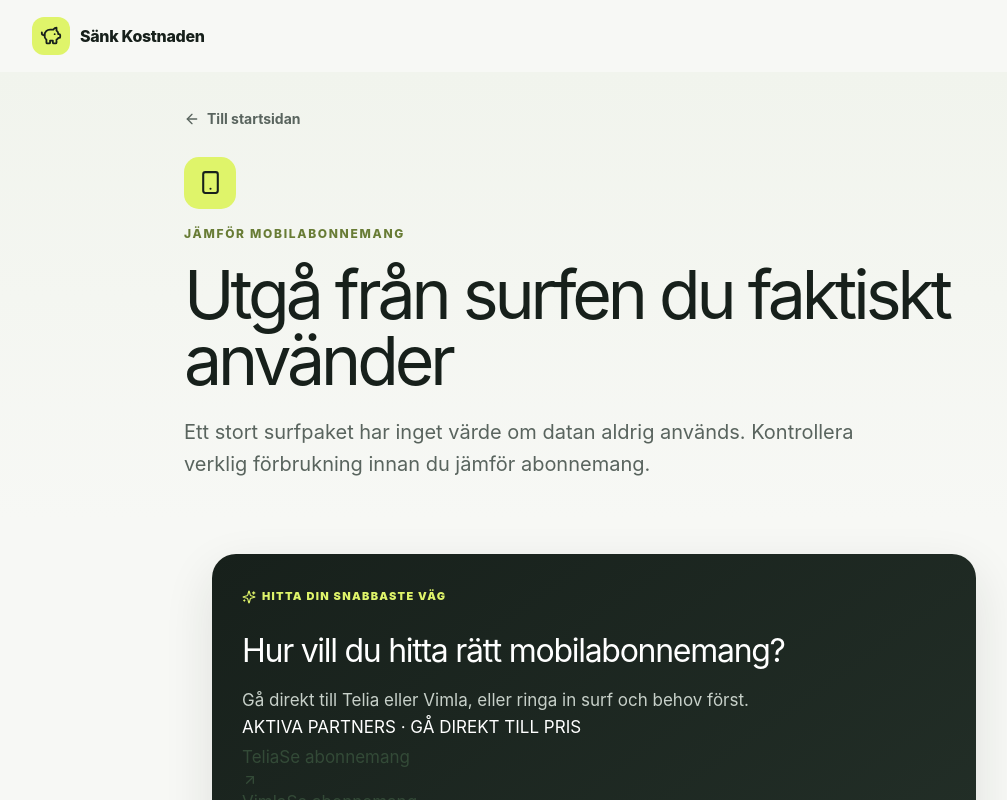
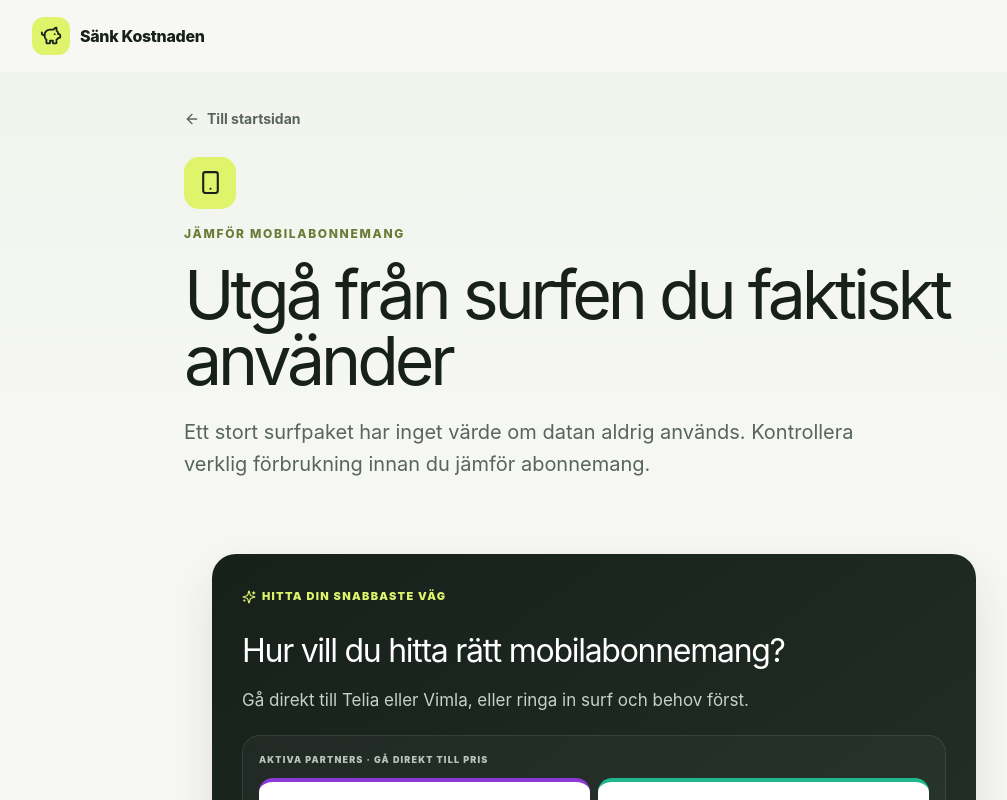
Before and after one commit to arvidlandin-cpu/sankkostnaden, a Next.js app: page /mobil in a window 1280 px wide. Shown: the top 800 px of the page, without its empty margins (46-1053 px from the left). Built offline with nearby package versions, Linux system fonts and the light colour scheme.

Commit message:
Style fast partner conversion shortcuts

```diff
--- a/styles/global.css
+++ b/styles/global.css
@@ -641,3 +641,29 @@ footer .brand {
 .partnerCardBrand.isSveland .partnerButton{background:#087b4f}
 .partnerCardBrand .commercialTag{white-space:nowrap}
 @media(max-width:520px){.partnerCardTop{align-items:center}.partnerCardBrand{min-height:230px}.partnerLogo b{font-size:23px}.partnerLogoLassie b{font-size:28px}.partnerCardBrand .commercialTag{font-size:8px}}
+
+
+/* Fast conversion shortcuts */
+.partnerExpress{margin-top:22px;padding:16px;border:1px solid #ffffff18;border-radius:18px;background:#ffffff08}
+.partnerExpressLabel{font-size:9px;font-weight:900;letter-spacing:.13em;color:#b9c5bc;margin-bottom:10px}
+.partnerExpressGrid{display:grid;grid-template-columns:repeat(auto-fit,minmax(145px,1fr));gap:8px}
+.partnerExpressCard{min-width:0;display:flex;flex-direction:column;justify-content:space-between;gap:16px;padding:16px;border-radius:14px;background:#fff;color:#17201b!important;text-decoration:none!important;transition:.16s ease;border-top:4px solid #dff46a}
+.partnerExpressCard:hover{transform:translateY(-2px)}
+.expressBrand{font-size:20px;font-weight:900;letter-spacing:-.045em;overflow-wrap:anywhere}
+.expressAction{display:flex;align-items:center;justify-content:space-between;gap:5px;font-size:11px;font-weight:800;color:#566159}
+.brandTelia{border-top-color:#8c39d8!important}.brandTelia .expressBrand{color:#7d28c8}
+.brandVimla{border-top-color:#20b78c!important}.brandVimla .expressBrand{color:#087d62}
+.brandBredbandsval{border-top-color:#2476d8!important}.brandBredbandsval .expressBrand{color:#175ea9}
+.brandLassie{border-top-color:#6d5ce7!important}.brandLassie .expressBrand{color:#5948c9}
+.brandSveland{border-top-color:#087b4f!important}.brandSveland .expressBrand{color:#087b4f}
+.livePartnerDock{max-width:1120px;margin:34px auto 10px;padding:26px 28px}
+.livePartnerDockHead{display:flex;align-items:end;justify-content:space-between;gap:30px;margin-bottom:16px}
+.livePartnerDockHead>div{display:grid;gap:5px}.livePartnerDockHead span{font-size:10px;font-weight:900;letter-spacing:.13em;color:#687c35}.livePartnerDockHead strong{font-size:25px;letter-spacing:-.035em}
+.livePartnerDockHead p{max-width:390px;margin:0;color:#687269;font-size:13px;line-height:1.5}
+.livePartnerDockGrid{display:grid;grid-template-columns:repeat(5,1fr);gap:9px}
+.livePartnerPill{min-width:0;min-height:88px;display:flex;align-items:center;justify-content:space-between;gap:8px;padding:15px;border-radius:15px;background:#fff;border:1px solid #dfe5dc;border-top:4px solid #dff46a;color:#17201b;text-decoration:none;box-shadow:0 7px 20px #17201b08;transition:.16s ease}
+.livePartnerPill:hover{transform:translateY(-2px);box-shadow:0 12px 28px #17201b12}
+.livePartnerPill span{min-width:0;display:grid;gap:2px}.livePartnerPill small{font-size:8px;letter-spacing:.1em;font-weight:900;color:#778178}.livePartnerPill b{font-size:16px;letter-spacing:-.025em;overflow-wrap:anywhere}.livePartnerPill svg{flex:0 0 auto}
+.livePartnerDisclosure{display:block;margin-top:10px;color:#7b857e;font-size:10px}
+@media(max-width:800px){.livePartnerDockGrid{grid-template-columns:repeat(2,1fr)}.livePartnerDockHead{align-items:start;flex-direction:column;gap:8px}}
+@media(max-width:520px){.livePartnerDock{padding:20px 18px;margin-top:18px}.livePartnerDockGrid{display:flex;overflow-x:auto;scroll-snap-type:x mandatory;padding-bottom:5px}.livePartnerPill{flex:0 0 72%;scroll-snap-align:start}.livePartnerDockHead strong{font-size:22px}.partnerExpressGrid{grid-template-columns:1fr 1fr}.partnerExpressCard{padding:13px}.expressBrand{font-size:17px}}
```
